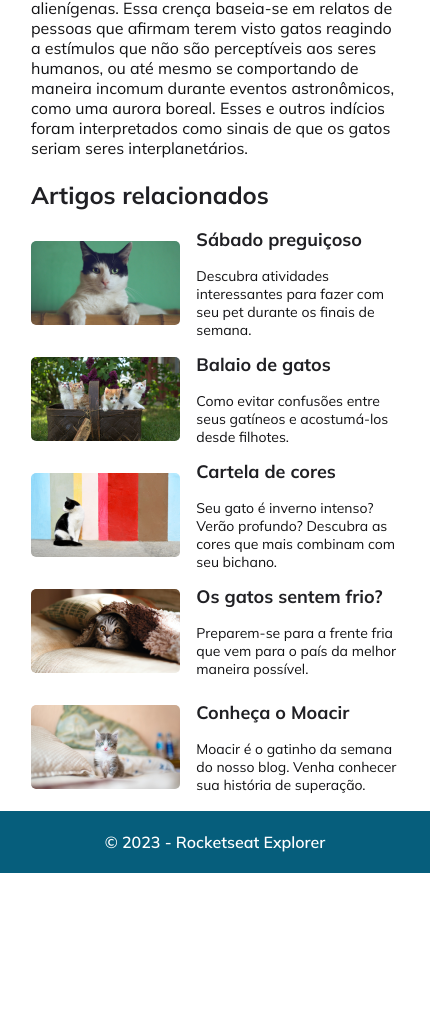
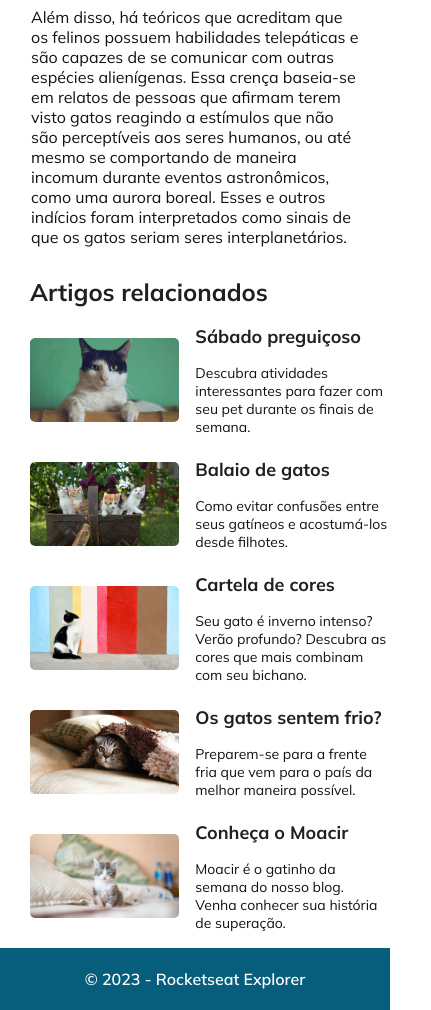
Before and after one commit to ElsonFelipe/rocketseat-explorer-desafio04, a plain HTML site: page index.html in a window 390 px wide. Shown: the part 850-1860 px from the top of the page, 431 px wide, since content can reach past the window. Before the commit the page ends 1723 px from the top, so only its background shows below. Drawn offline with Linux system fonts and the light colour scheme.

Commit message:
corrigido o mobile

```diff
--- a/index.html
+++ b/index.html
@@ -12,22 +12,20 @@
   <link rel="stylesheet" href="style.css">
 </head>
 <body>
+  <div id="site">
     <header>
       <img src="assets/logo.svg" alt="logotipo do site">
-
       <form>
         <div class="input-wrapper">
           <label for="search">Pesquise por artigos</label>
           <input id="search" type="text" placeholder="Pesquise por artigos">
         </div>
       </form>
-
       <img class="avatar" src="https://randomuser.me/api/portraits/men/1.jpg" alt="imagem de um homem">
     </header>
     <main>
       <section>
-      <img src="assets/gatoSombra.jpg" alt="contorno de um gato no pôr do sol">
-
+        <img id="tittle-image" src="assets/gatoSombra.jpg" alt="contorno de um gato no pôr do sol">
         <div class="content">
           <div class="title">
             <h2>Seriam os gatos astronautas?</h2>
@@ -87,6 +85,7 @@
     <footer>
       <p>© 2023 - Rocketseat Explorer</p>
     </footer>
+  </div>
 
 </body>
 </html>
--- a/style.css
+++ b/style.css
@@ -10,13 +10,16 @@
 }
 
 body {
-  width: 43rem;
   margin: 0 auto 0;
+}
+
+#site {
+  width: 100vw;
 }
 
 header {
   display: flex;
-  width: 43rem;
+  width: 100vw;
   height: 7.2rem;
   padding: 1.2rem 2.8rem;
   align-items: center;
@@ -61,6 +64,10 @@ header img {
   border-radius: 50%;
 }
 
+#tittle-image {
+  width: 100vw;
+}
+
 .content {
   display: flex;
   flex-direction: column;
@@ -91,7 +98,7 @@ aside {
   display: flex;
   flex-direction: column;
   gap: 3.1rem;
-  margin: 2.2rem 3.1rem;
+  margin: 3rem;
 }
 
 ul {
@@ -99,10 +106,11 @@ ul {
 
   display: flex;
   flex-direction: column;
-  gap: 3.2rem;
+  gap: 4rem;
 }
 
 li {
+  width: 92vw;
   height: 84px;
   display: flex;
   align-items: center;
@@ -139,7 +147,7 @@ li p {
 
 footer {
   display: flex;
-  width: 43rem;
+  width: 100vw;
   height: 6.2rem;
   padding: 1.6rem;
   align-items: center;
```
Lines whose indentation alone changed are shown as unchanged.
